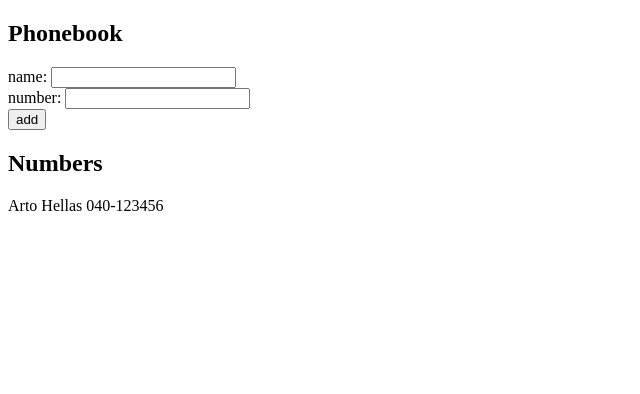
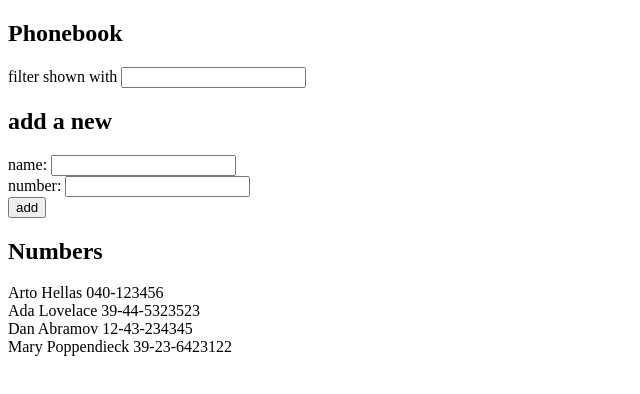
Before and after one commit to santiagotena/full_stack_open, a React (Vite) app in the folder part2/phonebook/: page / in a window 1280 px wide. Shown: the top 394 px of the page, without its empty margins (0-640 px from the left). Built offline with nearby package versions, Linux system fonts and the light colour scheme.

Commit message:
solve until 2.9

```diff
--- a/part2/phonebook/src/App.jsx
+++ b/part2/phonebook/src/App.jsx
@@ -1,15 +1,27 @@
 import { useState } from 'react'
 
-const Contact = ({contact}) => {
+const Contacts = ({ contacts, searchName }) => {
+  const filteredContacts = contacts.filter(contact =>
+    contact.name.toLowerCase().includes(searchName.toLowerCase())
+  )
+
   return(
-    <div>{contact.name} {contact.number}</div>
+    <>
+      {filteredContacts.map(contact => (
+        <div key={contact.id}>{contact.name} {contact.number}</div>
+      ))}
+    </>
   )
 }
 
 const App = () => {
   const [contacts, setContacts] = useState([
-    { id: 0, name: 'Arto Hellas', number: '040-123456'}
+    { name: 'Arto Hellas', number: '040-123456', id: 1 },
+    { name: 'Ada Lovelace', number: '39-44-5323523', id: 2 },
+    { name: 'Dan Abramov', number: '12-43-234345', id: 3 },
+    { name: 'Mary Poppendieck', number: '39-23-6423122', id: 4 }
   ])
+  const [searchName, setSearchName] = useState('')
   const [newName, setNewName] = useState('')
   const [newNumber, setNewNumber] = useState('')
 
@@ -21,11 +33,9 @@ const App = () => {
       return
     }
 
-    for (let i = 0; i < contacts.length; i++) {
-      if (contacts[i].name === newName)  {
-        window.alert(`${newName} is already added to phonebook`)
-        return
-      }
+    if (contacts.some(contact => contact.name === newName)) {
+      window.alert(`${newName} is already added to phonebook`)
+      return
     }
 
     const newContact = {
@@ -46,9 +56,21 @@ const App = () => {
     setNewNumber(event.target.value)
   }
 
+  const handleSearchName = (event) => {
+    setSearchName(event.target.value)
+  }
+
   return (
     <div>
       <h2>Phonebook</h2>
+      <form onSubmit={addContact} >
+        <div>
+          filter shown with <input
+                  value={searchName}
+                  onChange={handleSearchName}/>
+        </div>
+      </form>
+      <h2>add a new</h2>
       <form onSubmit={addContact} >
         <div>
           name: <input
@@ -67,9 +89,7 @@ const App = () => {
       <h2>Numbers</h2>
       <div>
       </div>
-      {contacts.map(contact =>
-        <Contact key={contact.id} contact={contact} />
-      )}
+      <Contacts contacts={contacts} searchName={searchName}/>
     </div>
   )
 }
```
